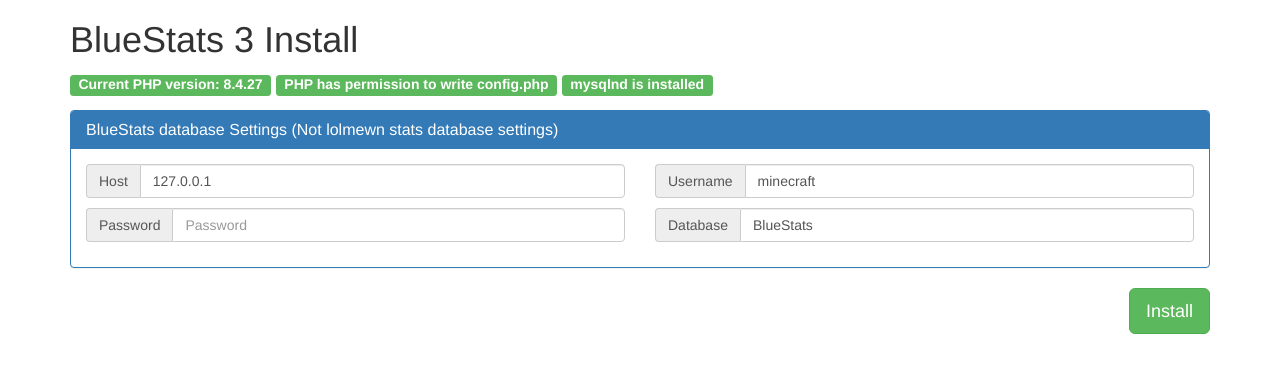
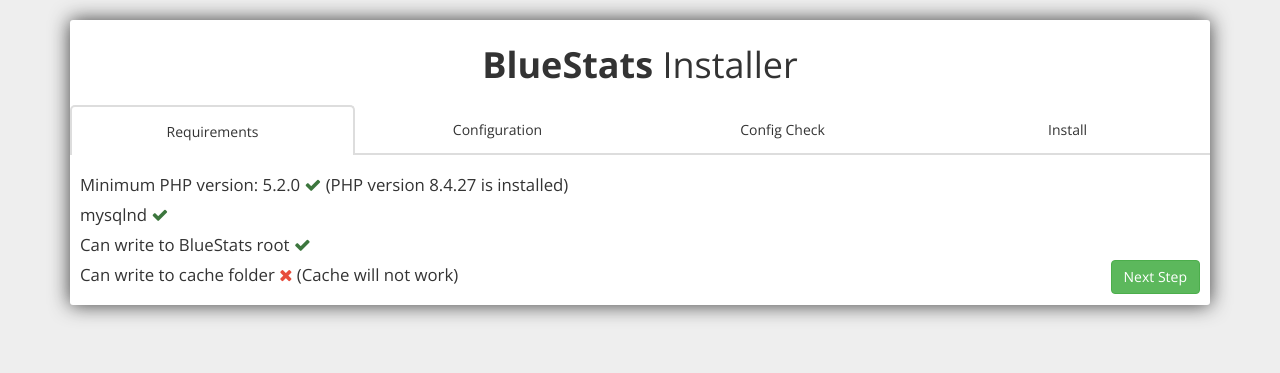
Before and after one commit to robinp7720/Blue-Stats-Minecraft, a PHP site: page /install/index.php?step=1 in a window 1280 px wide. Shown: the top 373 px of the page. Run offline with PHP 8.4, Linux system fonts and the light colour scheme; some libraries are stand-ins or nearby versions.

Commit message:
New installer design

```diff
--- a/install/index.php
+++ b/install/index.php
@@ -1,94 +1,107 @@
-<!DOCTYPE HTML>
+<!DOCTYPE html>
 <html>
 <head>
-    <title>BlueStats 3 Install</title>
-    <!-- Latest compiled and minified CSS & JS -->
-    <link rel="stylesheet" href="//maxcdn.bootstrapcdn.com/bootswatch/3.3.4/paper/bootstrap.min.css">
+    <link rel="stylesheet" href="https://maxcdn.bootstrapcdn.com/bootstrap/3.3.5/css/bootstrap.min.css">
+    <script src="https://ajax.googleapis.com/ajax/libs/jquery/1.11.3/jquery.min.js"></script>
+    <script src="https://maxcdn.bootstrapcdn.com/bootstrap/3.3.5/js/bootstrap.min.js"></script>
+    <link rel="stylesheet" href="https://maxcdn.bootstrapcdn.com/font-awesome/4.4.0/css/font-awesome.min.css">
+    <link href='http://fonts.googleapis.com/css?family=Open+Sans:400,300,700' rel='stylesheet' type='text/css'>
+
     <style>
-        .input-group {
-            margin-bottom: 10px;
+        body {
+            background: #eee;
         }
 
-        .label {
-            font-size: 14px;
-            margin: 5px 5px 5px 0;
-            float: left;
-            display: block;
+        .install {
+            font-family: 'Open Sans', sans-serif;
+            width: 100%;
+            line-height: 30px;
+            height: auto;
+            border-radius: 3px;
+            background: white;
+            padding: 5px 0;
+            margin-top: 20px;
+            -webkit-box-shadow: 0 0 20px 0 #3B3B3B;
+            box-shadow: 0 0 20px 0 #3B3B3B;
         }
 
-        .requirements {
-            overflow: hidden;
+        .light {
+            font-weight: 300;
+        }
+
+        .bold {
+            font-weight: bold;
+        }
+
+        .install-steps {
+            height: 50px;
+            width: 100%;
+            margin-top: 20px;
+            padding: 0;
+
+        }
+
+        .install-steps .step {
+            width: 25%;
+            display: block;
+            float: left;
+            background: #fff;
+            height: 100%;
+            line-height: 50px;
+            text-align: center;
+            border-bottom: #ddd 2px solid;
+        }
+
+        .install-steps .step.active {
+            width: 25%;
+            display: block;
+            float: left;
+            border-top-left-radius: 5px;
+            border-top-right-radius: 5px;
+            border: #ddd 2px solid;
+            border-bottom: none;
+        }
+
+        .install-container {
+            margin-top: 5px;
+            padding: 10px;
+            font-size: 1.2em;
+        }
+
+        .text-warning {
+            color: #E74C3C;
+        }
+
+        .col-md-6 {
+            padding: 5px 15px;
         }
     </style>
 </head>
 <body>
 <div class="container">
-    <h1>BlueStats 3 Install</h1>
+    <div class="install">
+        <h1 class="light text-center"><span class="bold">BlueStats</span> Installer</h1>
 
-    <div class="requirements">
-        <?php
-        if (version_compare(PHP_VERSION, '5.2.0', '>=')) {
-            echo '<span class="label label-success">Current PHP version: ' . PHP_VERSION, '</span>';
-        } else {
-            echo '<span class="label label-danger">Minimum php version required: 5.2 You have: ' . PHP_VERSION, '</span>';
-        }
-        if (is_writable('.')) {
-            echo '<span class="label label-success">PHP has permission to write config.php</span>';
-        } else {
-            echo '<span class="label label-danger">Config.php must be created manually</span>';
-        }
-        if (extension_loaded('mysqlnd')) {
-            echo '<span class="label label-success">mysqlnd is installed</span>';
-        } else {
-            echo '<span class="label label-success">mysqlnd is required</span>';
-        }
-        ?>
-        <br>
-        <br>
+        <div class="install-steps">
+            <div class="step <?php if ($_GET["step"] == 1 || !isset($_GET["step"])) echo "active"; ?>">Requirements
+            </div>
+            <div class="step <?php if ($_GET["step"] == 2) echo "active"; ?>">Configuration</div>
+            <div class="step <?php if ($_GET["step"] == 3) echo "active"; ?>">Config Check</div>
+            <div class="step <?php if ($_GET["step"] == 4) echo "active"; ?>">Install</div>
+        </div>
+        <div class="install-container">
+            <?php
+            if ($_GET["step"] == 1 || !isset($_GET["step"]))
+                include 'views/step1.php';
+            if ($_GET["step"] == 2)
+                include 'views/step2.php';
+            if ($_GET["step"] == 3)
+                include 'views/step3.php';
+            if ($_GET["step"] == 4)
+                include 'views/step4.php';
+            ?>
+        </div>
     </div>
-    <form action="install.php" method="POST">
-        <div class="panel panel-primary">
-            <div class="panel-heading">
-                <h3 class="panel-title">
-                    BlueStats database Settings (Not lolmewn stats database settings)
-                </h3>
-            </div>
-            <div class="panel-body">
-                <div class="row">
-                    <div class="col-md-6">
-                        <div class="input-group">
-                            <span class="input-group-addon">Host</span>
-                            <input type="text" class="form-control" placeholder="Host" name="bs-host" value="127.0.0.1">
-                        </div>
-                    </div>
-                    <div class="col-md-6">
-                        <div class="input-group">
-                            <span class="input-group-addon">Username</span>
-                            <input type="text" class="form-control" placeholder="Username" name="bs-username"
-                                   value="minecraft">
-                        </div>
-                    </div>
-                </div>
-                <div class="row">
-                    <div class="col-md-6">
-                        <div class="input-group">
-                            <span class="input-group-addon">Password</span>
-                            <input type="password" class="form-control" placeholder="Password" name="bs-password">
-                        </div>
-                    </div>
-                    <div class="col-md-6">
-                        <div class="input-group">
-                            <span class="input-group-addon">Database</span>
-                            <input type="text" class="form-control" placeholder="DataBase" name="bs-db"
-                                   value="BlueStats">
-                        </div>
-                    </div>
-                </div>
-            </div>
-        </div>
-
-        <button type="submit" class="btn btn-success btn-lg pull-right">Install</button>
-    </form>
 </div>
 </body>
 </html>
--- /dev/null
+++ b/install/views/step1.php
@@ -0,0 +1,48 @@
+<?php $allowInstall = true ?>
+Minimum PHP version: 5.2.0
+<?php
+if (version_compare(PHP_VERSION, '5.2.0', '>=')) {
+    echo '<i class="fa fa-check text-success"></i> (PHP version ' . PHP_VERSION . ' is installed)';
+} else {
+    echo '<i class="fa fa-times text-warning"></i> (PHP version ' . PHP_VERSION . ' is installed)';
+    $allowInstall = false;
+}
+?>
+
+<br>
+mysqlnd
+<?php
+if (function_exists('mysqli_fetch_all')) {
+    echo '<i class="fa fa-check text-success"></i>';
+} else {
+    echo '<i class="fa fa-times text-warning"></i> (Please install mysqlnd)';
+    $allowInstall = false;
+}
+?>
+
+<br>
+Can write to BlueStats root
+<?php
+if (is_writable('../')) {
+    echo '<i class="fa fa-check text-success"></i>';
+} else {
+    echo '<i class="fa fa-times text-warning"></i> (Must create config files manualy)';
+}
+?>
+
+<br>
+Can write to cache folder
+<?php
+if (is_writable('../cache/')) {
+    echo '<i class="fa fa-check text-success"></i>';
+} else {
+    echo '<i class="fa fa-times text-warning"></i> (Cache will not work)';
+}
+?>
+
+
+<?php
+if ($allowInstall === true) {
+    echo '<a class="btn btn-success pull-right" href="?step=2">Next Step</a>';
+}
+?>
```
Also changed, not shown: install/views/step2.php (added, +23 -0 lines), install/views/step3.php (added, +7 -0 lines), install/views/.htaccess (added).
